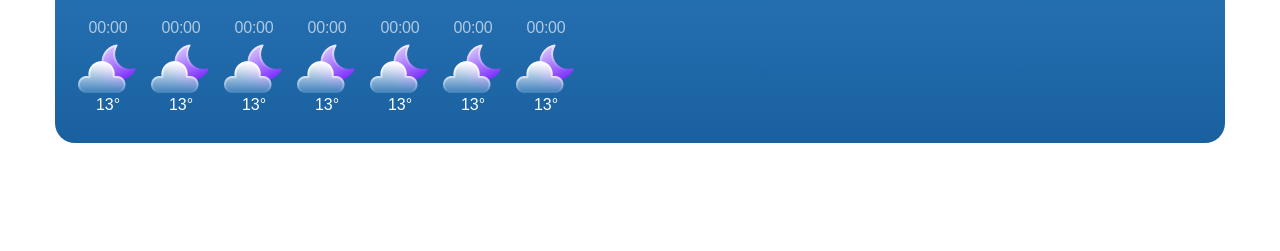
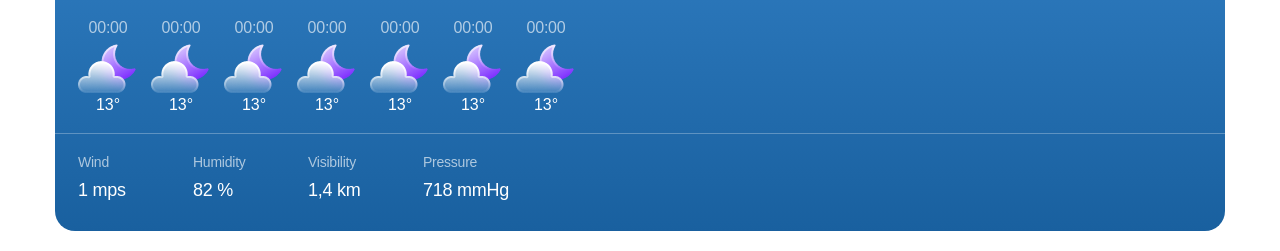
Before and after one commit to vladyslavhurzhyi/weather, a website built with Parcel: page src/index.html in a window 1280 px wide. Shown: the part 611-862 px from the top of the page. Before the commit the page ends 800 px from the top, so only its background shows below. Built offline with nearby package versions, Linux system fonts and the light colour scheme.

Commit message:
weather data

```diff
--- a/src/partials/weather.html
+++ b/src/partials/weather.html
@@ -162,6 +162,25 @@
           <p class="by-time_temp">13&#xb0;</p>
         </div>
       </div>
+      <div class="weathernow-line weathernow-line__bottom"></div>
+      <div class="weather-datablock">
+        <div class="weather-data weather-data-wind">
+          <p class="weather-data__name">Wind</p>
+          <p class="weather-data__value">1 mps</p>
+        </div>
+        <div class="weather-data weather-data-wind">
+          <p class="weather-data__name">Humidity</p>
+          <p class="weather-data__value">82 %</p>
+        </div>
+        <div class="weather-data weather-data-wind">
+          <p class="weather-data__name">Visibility</p>
+          <p class="weather-data__value">1,4 km</p>
+        </div>
+        <div class="weather-data weather-data-wind">
+          <p class="weather-data__name">Pressure</p>
+          <p class="weather-data__value">718 mmHg</p>
+        </div>
+      </div>
     </div>
   </div>
 </section>
--- a/src/sass/weather.scss
+++ b/src/sass/weather.scss
@@ -113,6 +113,10 @@
   margin-bottom: 20px;
 }
 
+.weathernow-line__bottom {
+  margin-top: 20px;
+}
+
 // _____________By-time______
 .by-timeweather {
   display: flex;
@@ -140,3 +144,35 @@
 .by-time_temp {
   color: #ffffff;
 }
+
+// ____________weather-data______
+
+.weather-datablock {
+  display: flex;
+  flex-wrap: nowrap;
+  overflow-x: auto;
+  margin-left: 23px;
+}
+
+.weather-data {
+  flex: 0 0 auto;
+  margin-right: 24px;
+  width: 91px;
+}
+
+.weather-data__name {
+  font-weight: 400;
+  font-size: 14px;
+  line-height: calc(17 / 14);
+  letter-spacing: -0.24px;
+  color: rgba(255, 255, 255, 0.64);
+  margin-bottom: 8px;
+}
+
+.weather-data__value {
+  font-weight: 500;
+  font-size: 18px;
+  line-height: calc(22 / 18);
+  letter-spacing: -0.24px;
+  color: #ffffff;
+}
```
